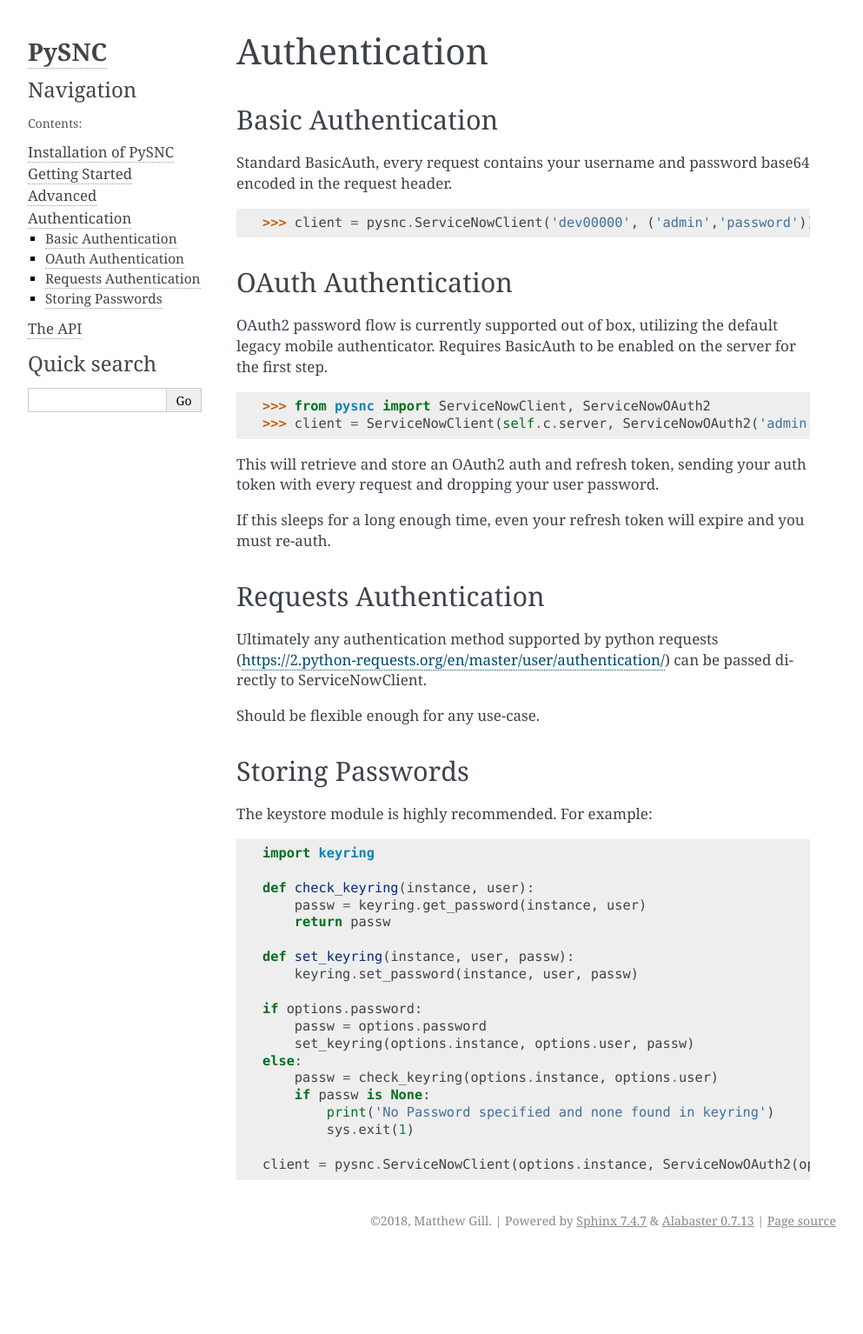
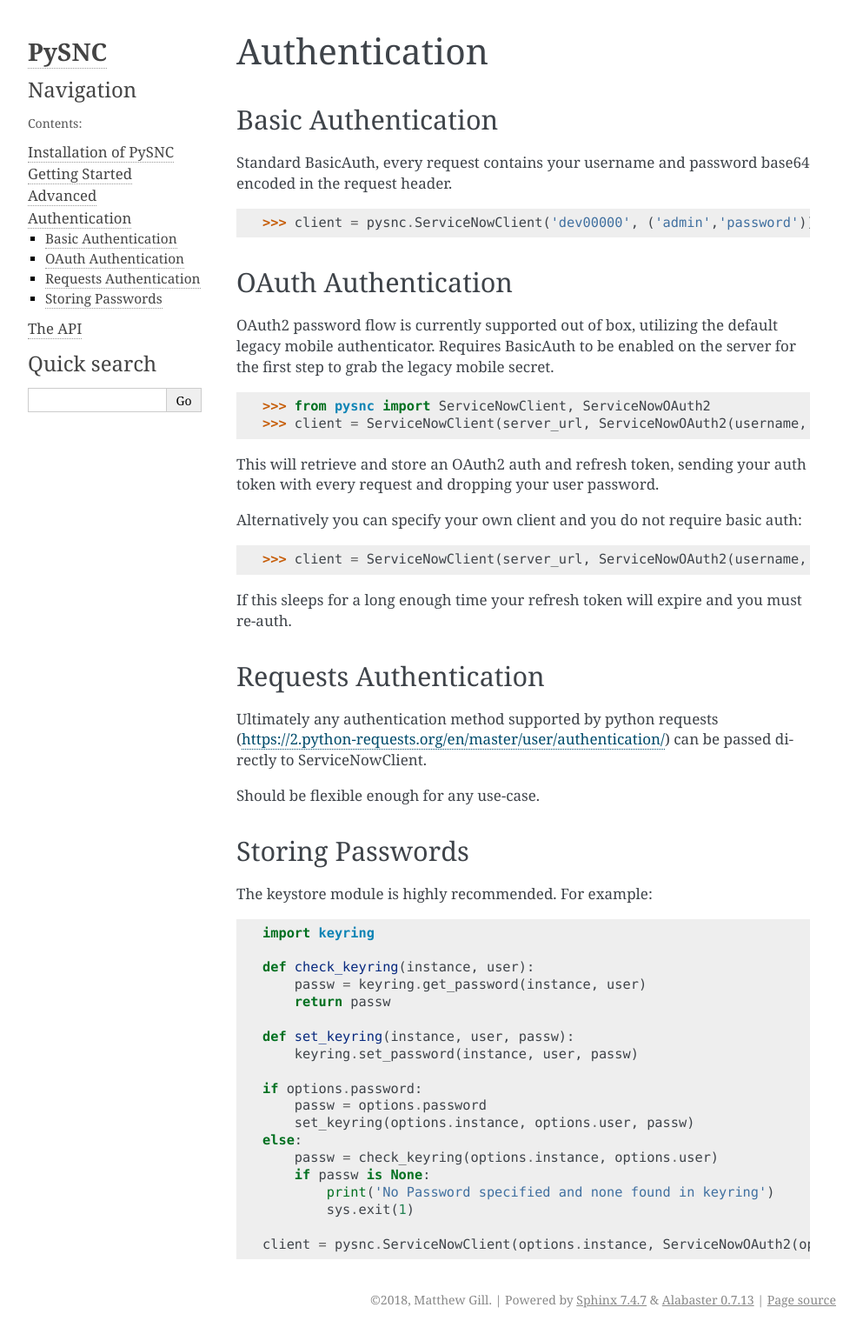
Before and after one commit to ServiceNow/PySNC, a Sphinx documentation site: the page built from docs/user/authentication.rst, in a window 1280 px wide. Shown: the whole page at 87% size, without its empty margins (148-1141 px from the left). Built offline with Sphinx 7.4.7, drawn with Linux system fonts in a browser that asks for light colours; before the commit the page ends 1443 px from its top, so only the background shows below that.

Commit message:
Update auth docs

```diff
--- a/docs/user/authentication.rst
+++ b/docs/user/authentication.rst
@@ -14,14 +14,18 @@
 --------------------
 
 OAuth2 password flow is currently supported out of box, utilizing the default legacy mobile authenticator. Requires BasicAuth to
-be enabled on the server for the first step.
+be enabled on the server for the first step to grab the legacy mobile secret.
 
     >>> from pysnc import ServiceNowClient, ServiceNowOAuth2
-    >>> client = ServiceNowClient(self.c.server, ServiceNowOAuth2('admin', 'password'))
+    >>> client = ServiceNowClient(server_url, ServiceNowOAuth2(username, password))
 
 This will retrieve and store an OAuth2 auth and refresh token, sending your auth token with every request and dropping your user password.
 
-If this sleeps for a long enough time, even your refresh token will expire and you must re-auth.
+Alternatively you can specify your own client and you do not require basic auth:
+
+    >>> client = ServiceNowClient(server_url, ServiceNowOAuth2(username, password, client_id, client_secret))
+
+If this sleeps for a long enough time your refresh token will expire and you must re-auth.
 
 Requests Authentication
 -----------------------
```
